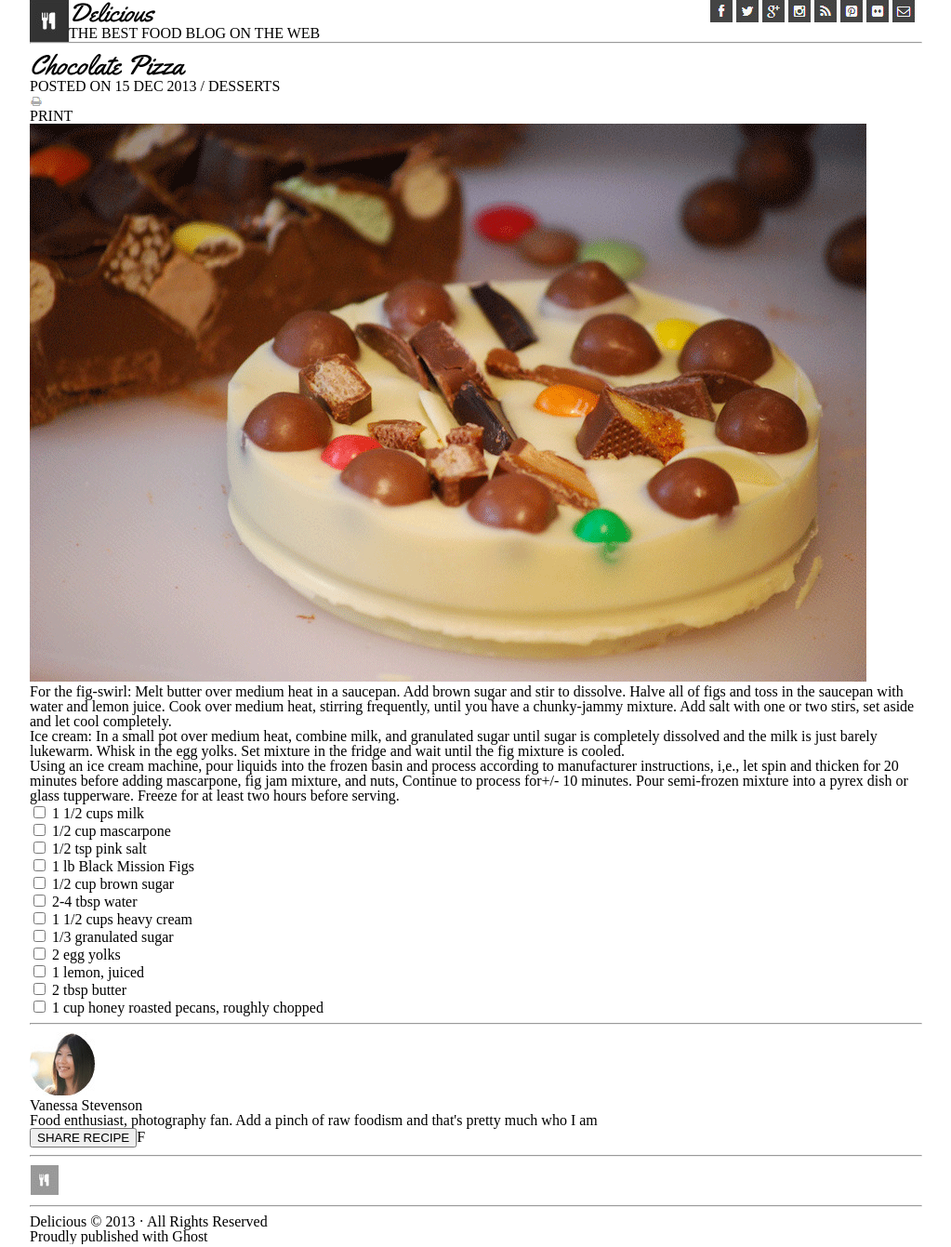
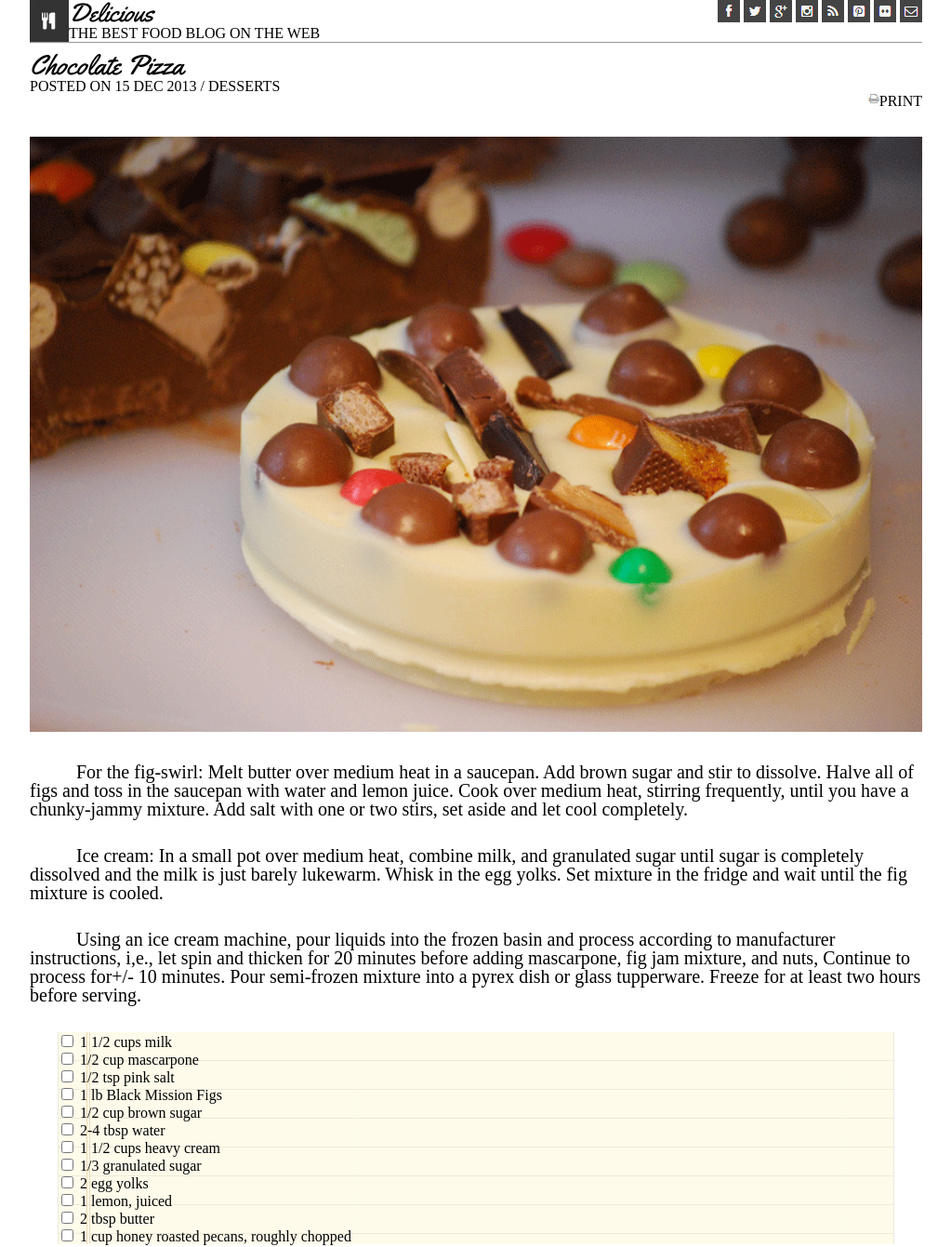
Before and after one commit to jennerdulce/choco-pizza, a plain HTML site: page index.html in a window 1280 px wide. Shown: the top 1341 px of the page at 93% size, without its empty margins (128-1151 px from the left). Drawn offline with Linux system fonts and the light colour scheme.

Commit message:
a few things added

```diff
--- a/index.html
+++ b/index.html
@@ -29,8 +29,6 @@
         <li><img src="assets/pint-icon.png" alt=""></li>
         <li><img src="assets/flic-icon.png" alt=""></li>
         <li><img src="assets/mail-icon.png" alt=""></li>
-        <li><img src="" alt=""></li>
-        <li><img src="" alt=""></li>
       </ul>
     </section>
     <hr>
@@ -38,9 +36,9 @@
   <main>
     <h1>Chocolate Pizza</h1>
     <h6>POSTED ON 15 DEC 2013 / DESSERTS</h6>
-    <img src="assets/print-icon.png" alt="print icon">
-    <h6>PRINT</h6>
-    <img src="assets/choco-pizza.png" alt="choco pizza">
+    <h6 id="print">PRINT</h6>
+    <img id="printicon"src="assets/print-icon.png" alt="print icon">
+    <img id="chocopizza" src="assets/choco-pizza.png" alt="choco pizza">
     <section id="instructions">
       <p>For the fig-swirl: Melt butter over medium heat in a saucepan. Add brown sugar and stir to dissolve. Halve all
         of figs and toss in the saucepan with water and lemon juice. Cook over medium heat, stirring frequently, until
--- a/style.css
+++ b/style.css
@@ -36,3 +36,54 @@ h1 {
 main h1 {
   font-size: 30px
 }
+
+#print, #printicon {
+  float: right;
+}
+
+#print {
+  display: inline
+}
+
+#chocopizza {
+  width: 960px;
+  margin-top: 30px
+}
+
+/* section: instructions */
+#instructions p {
+  text-align: left;
+  margin-top: 30px;
+  font-size: 20px;
+  text-indent: 50px;
+}
+
+#ingredients {
+  background-image: url("../assets/list-bg.png");
+  margin: 30px;
+}
+
+/* section: bio */
+#photo {
+  float: left
+}
+
+button {
+  float: right;
+  font-family: 'Abel', sans-serif;
+  color: white;
+  background-color: rgba(220, 85, 2, 0.735);
+  font-size: 16px;
+  padding: 8px 25px;
+}
+
+button:hover {
+  cursor: pointer;
+}
+
+#bio {
+  font-size:20px;
+  margin-top: 20px;
+  display: inline-block;
+  width: 590px
+}
```
